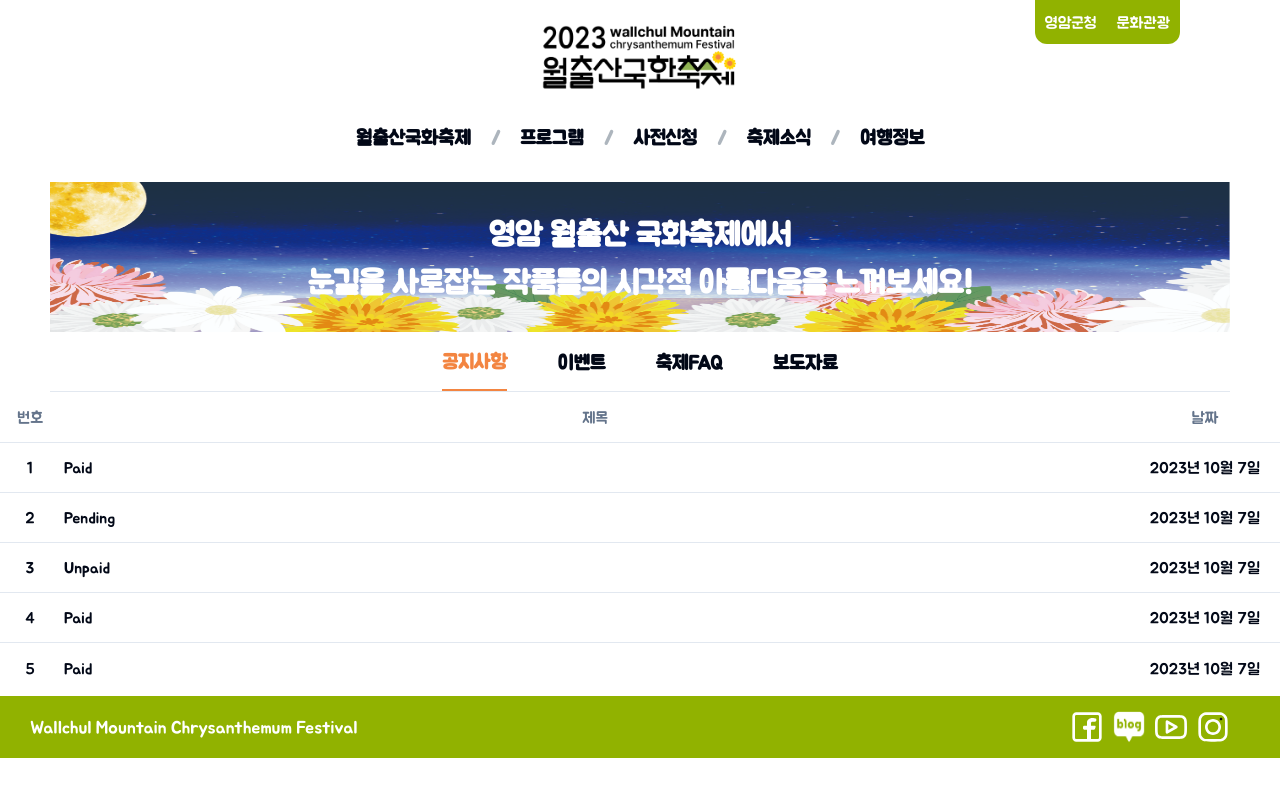
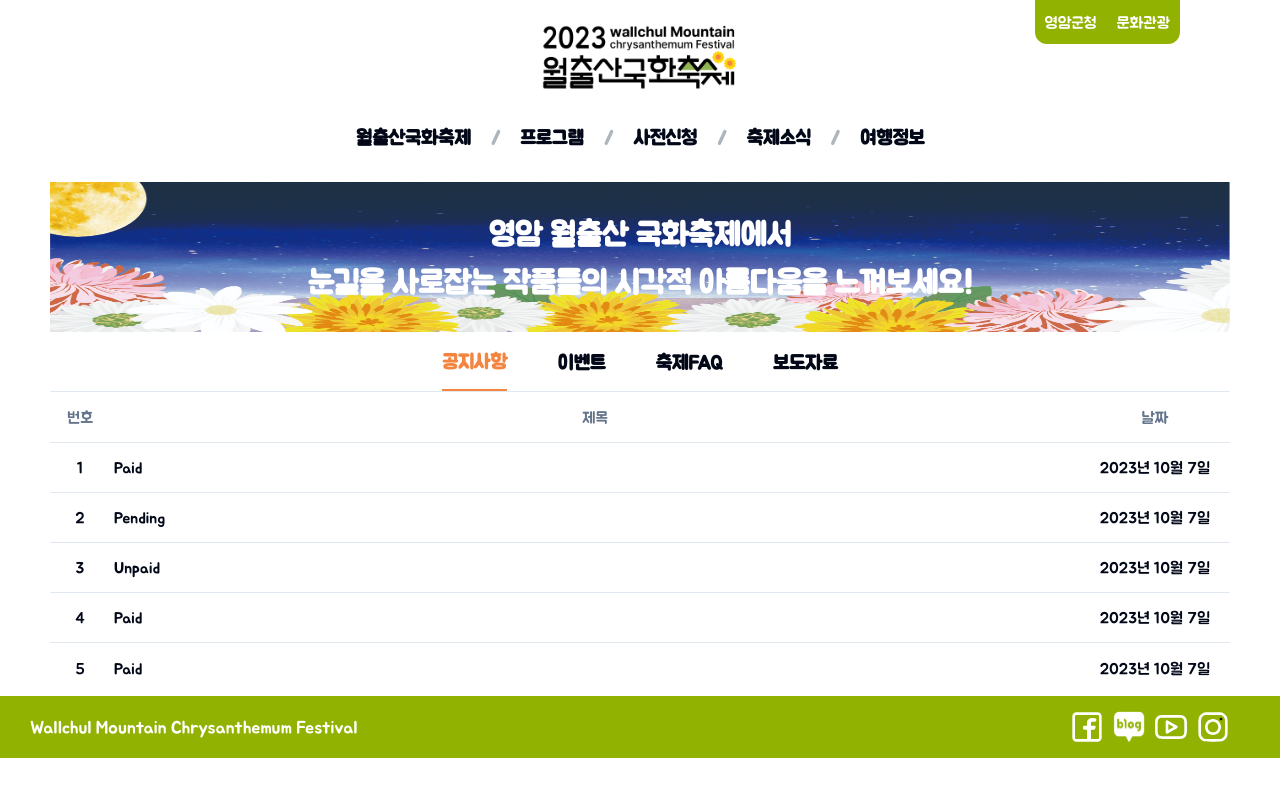
Before and after one commit to guesung/Yakukhwa, a Next.js app: page /festival-news/announcement in a window 1280 px wide. Shown: the top 800 px of the page. Built offline with nearby package versions, Linux system fonts and the light colour scheme.

Commit message:
feaet : padding값 통일

```diff
--- a/src/app/(menu)/festival-news/announcement/page.tsx
+++ b/src/app/(menu)/festival-news/announcement/page.tsx
@@ -20,7 +20,7 @@ interface PageProps {
 
 export default function page({ searchParams: { page } }: PageProps) {
   return (
-    <div>
+    <div className="px-50">
       <Table>
         <TableHeader className="h-50 text-center">
           <TableRow>
```
